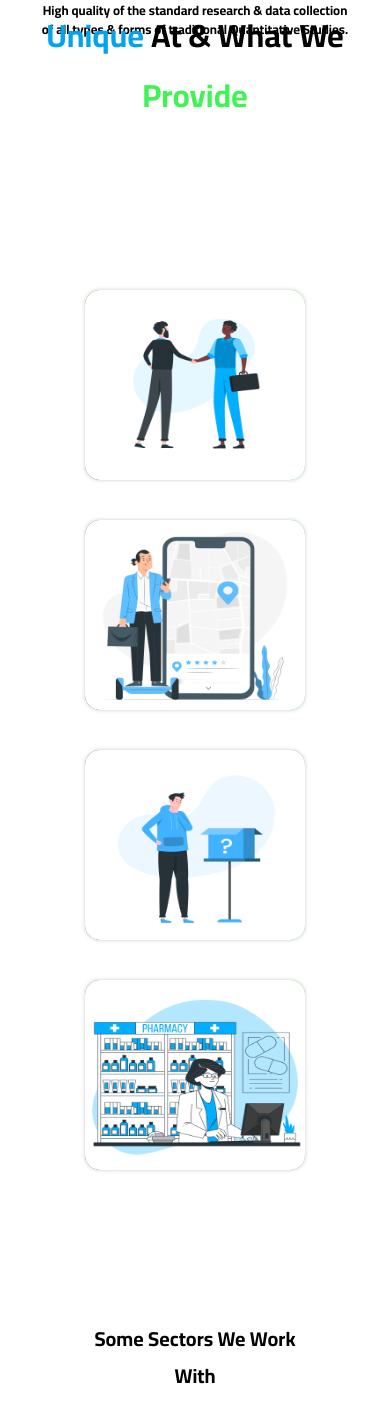
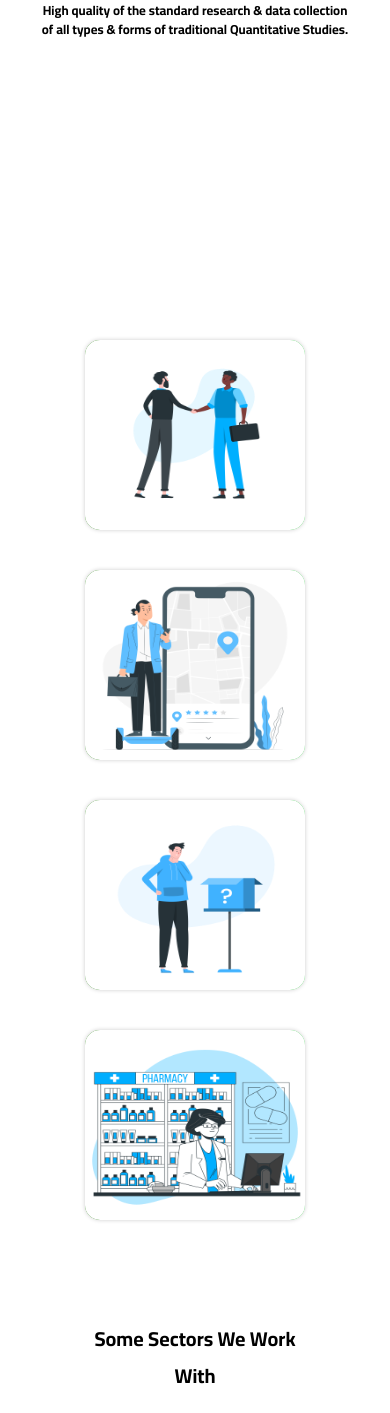
Before and after one commit to Astr0n1/Horizon-Gulf, a plain HTML site: page index.html in a window 390 px wide. Shown: the part 6850-8263 px from the top of the page. Drawn offline with Linux system fonts and the light colour scheme.

Commit message:
Update style.css
services positions

```diff
--- a/style.css
+++ b/style.css
@@ -1541,7 +1541,7 @@ div.services-card:hover .description {
     font-weight: bold;
     width: 300px;
     margin-inline: calc(40vw - 150px);
-    top: 450px;
+    top: 300px;
   }
 
   /* Cards */
@@ -1551,7 +1551,7 @@ div.services-card:hover .description {
     justify-content: center;
     gap: 40px;
     width: 100%;
-    top: 100px;
+    top: 150px;
   }
 
   img.services-card {
```
